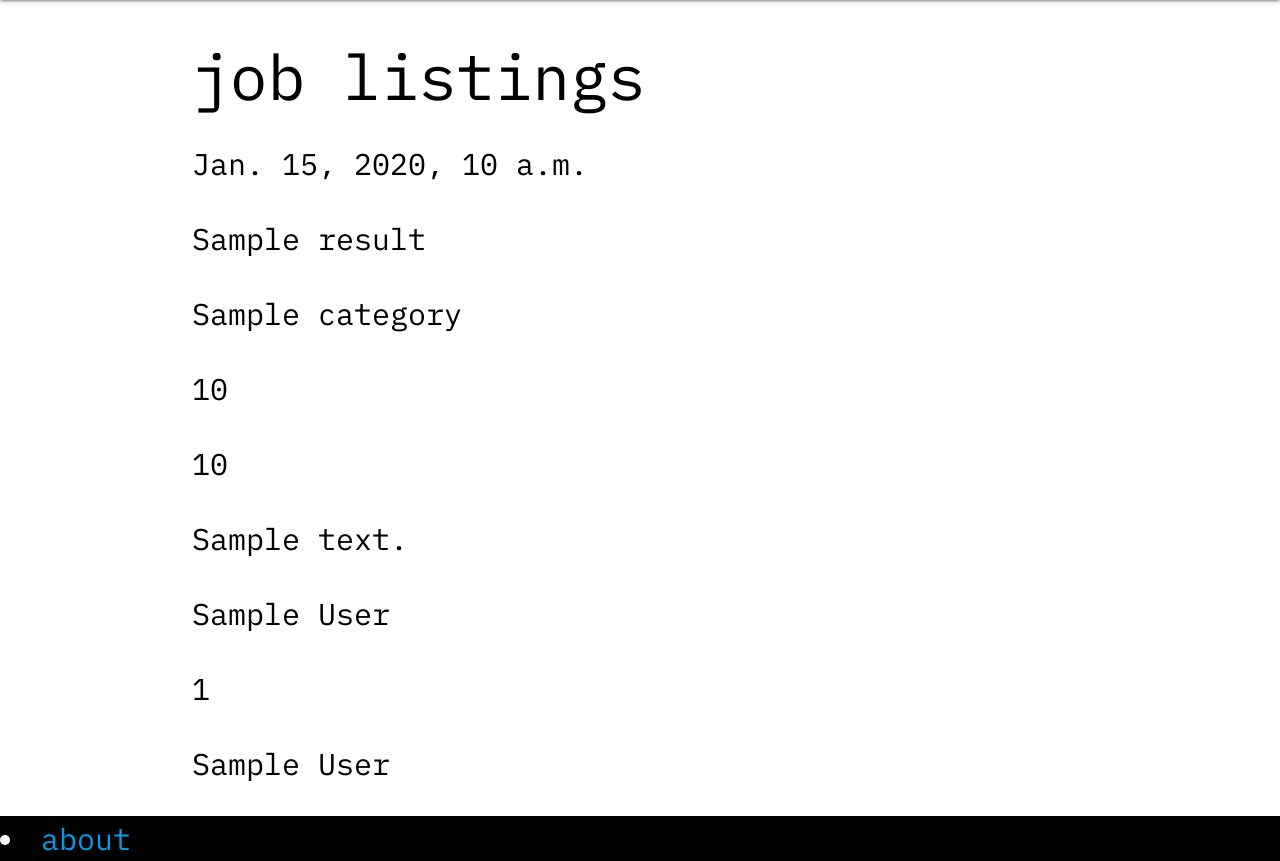
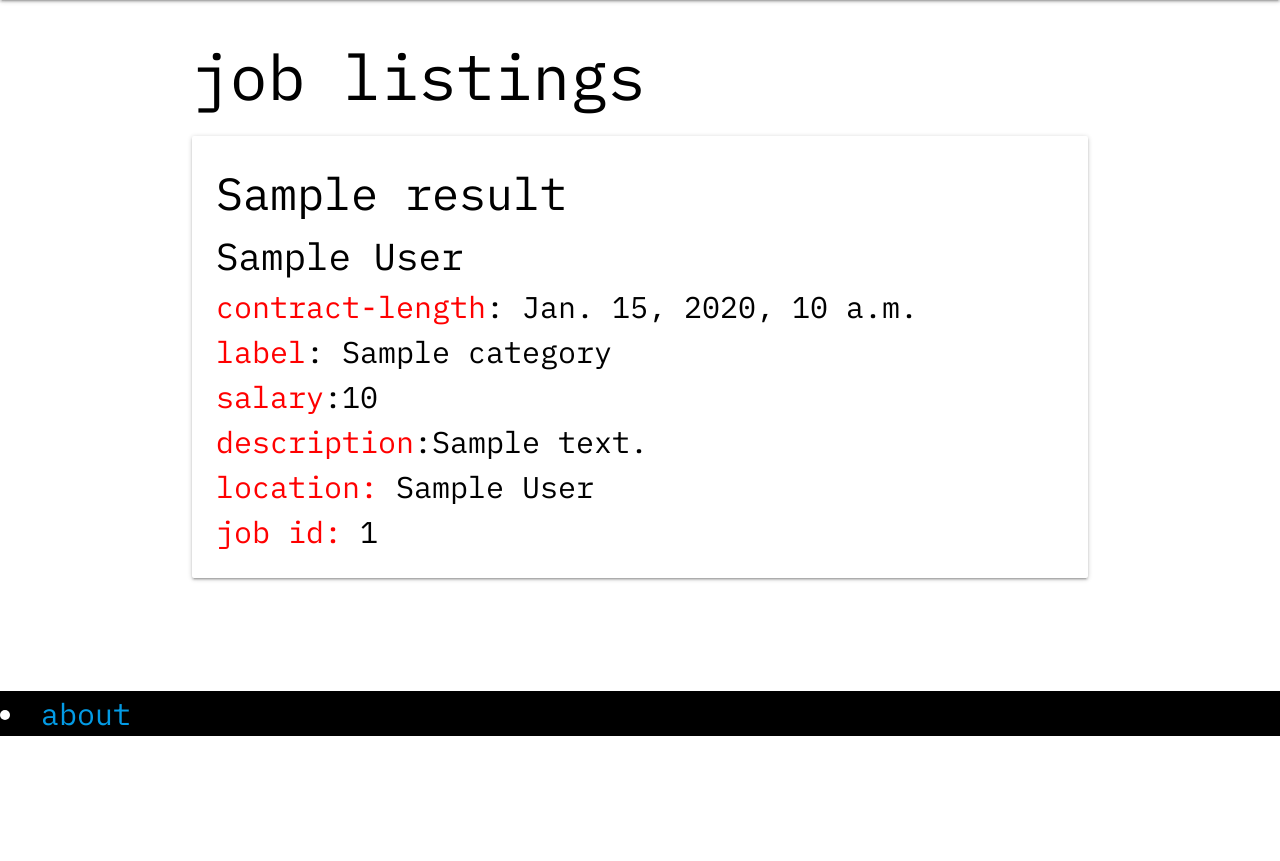
Before and after one commit to Pfulcher26/perfect-match, a Django app: page /job-listings/ in a window 1280 px wide. Shown: the part 64-925 px from the top of the page. After the commit the page ends 800 px from the top, so only its background shows below. Run offline with Django 4.2, Linux system fonts and the light colour scheme; tables that the repository leaves empty hold one stand-in row (values such as "Sample post"); a database or web service that is not in the repository returns one stand-in record (values such as "Sample title").

Commit message:
All job listings renderingly dynamically from API.  Adds styling.

```diff
--- a/project_3/main_app/templates/job/job_listings.html
+++ b/project_3/main_app/templates/job/job_listings.html
@@ -6,17 +6,18 @@
 
     {% for i in results_list %}
         <because of django templating you access dictionaries via . notation!--  -->
-        <p>{{ i.contract_time }}</p>
-        <p>{{ i.title }}</p>
-        <p>{{ i.category.label }}</p>
-        <p>{{ i.salary_min }}</p>
-        <p>{{ i.salary_max }}</p>
-        <p>{{ i.description }}</p>
-        <p>{{ i.location.display_name }}</p>
-        <p>{{ i.id }}</p>
-        <p>{{ i.company.display_name }}</p>
-
-
+        <div class="card">
+        <div class="card-content">
+        <p><span style="font-size: 3rem;">{{ i.title }}</span></p>
+        <p><span style="font-size: 2.5rem;">{{ i.company.display_name }}</span></span></p>
+        <p><span style="color:red">contract-length</span>: {{ i.contract_time }}</p>
+        <p><span style="color:red">label</span>: {{ i.category.label }}</p>
+        <p><span style="color:red">salary</span>:{{ i.salary_max }}</p>
+        <p><span style="color:red">description</span>:{{ i.description }}</p>
+        <p><span style="color:red">location:</span> {{ i.location.display_name }}</p>
+        <p><span style="color:red">job id:</span> {{ i.id }}</p>
+        </div>
+        </div>
     {% endfor %}
 
 {% endblock %}
```
